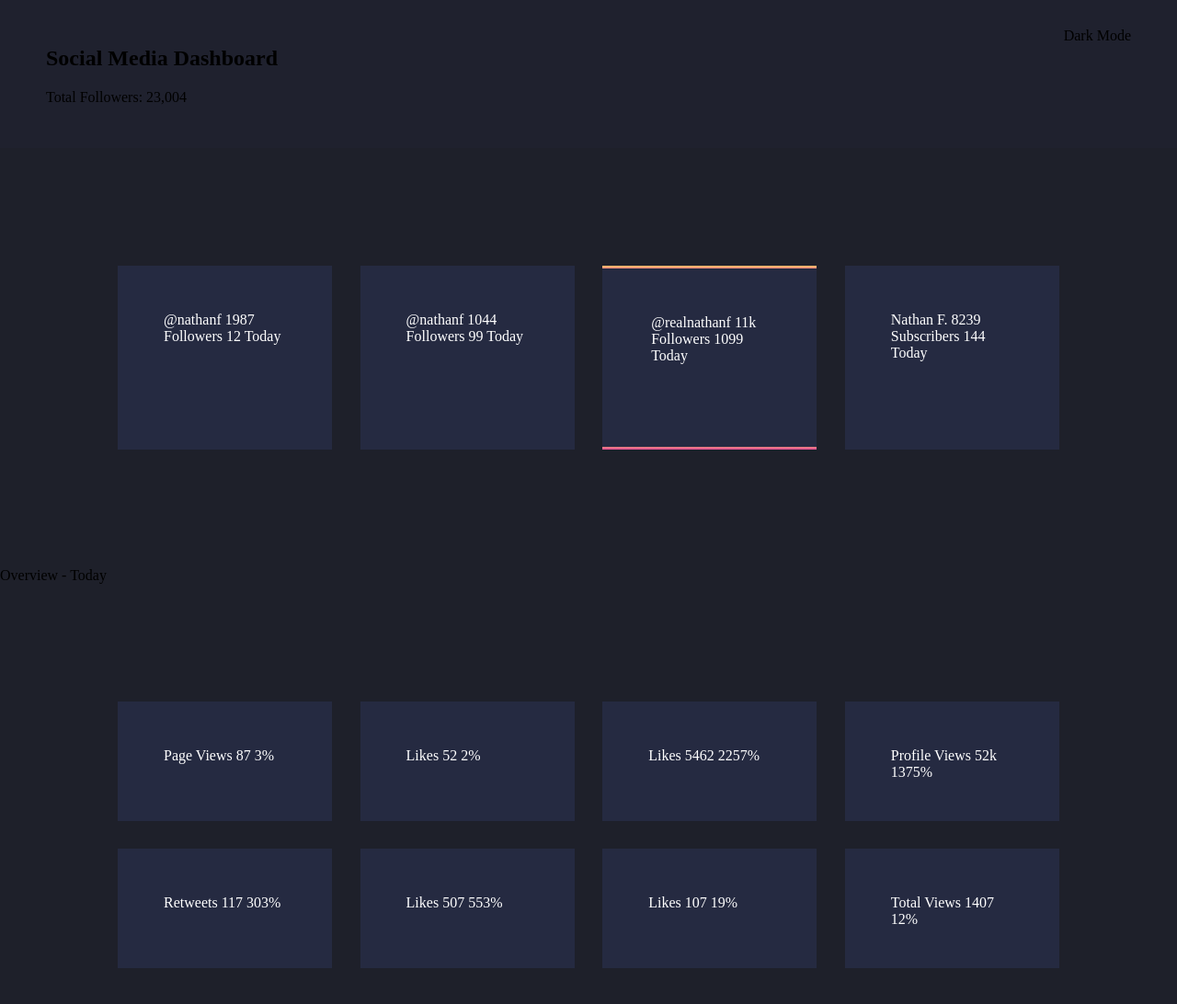
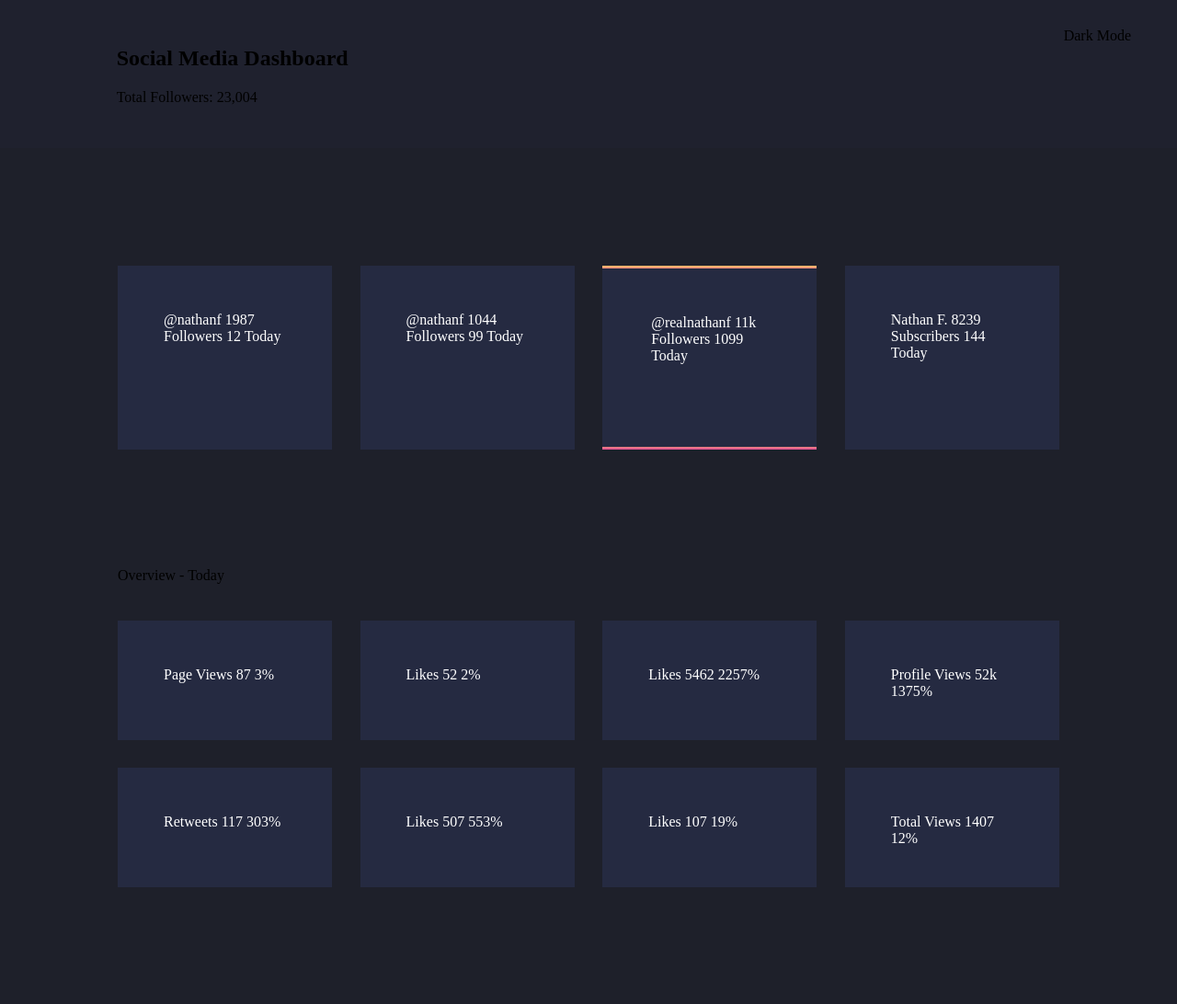
Before and after one commit to thisisobate/social-media-dashboard-with-switcher, a plain HTML site: page index.html in a window 1280 px wide. Shown: the whole page at 92% size. After the commit the page ends 1005 px from the top, so only its background shows below. Drawn offline with Linux system fonts and the light colour scheme.

Commit message:
added styling

```diff
--- a/css/style.css
+++ b/css/style.css
@@ -16,6 +16,14 @@ body {
   padding: 30px 50px;
   display: flex;
   justify-content: space-between;
+}
+
+.header_txt {
+  margin-left: 6.5%;
+}
+
+.overview {
+  margin-left: 10%;
 }
 
 .box-a {
@@ -56,7 +64,7 @@ body {
   grid-template-columns: repeat(auto-fit, minmax(200px, 1fr));
   grid-template-rows: 130px 130px;
   grid-gap: 1.9rem;
-  margin: 10%;
+  margin: 40px 10%;
   grid-auto-flow: row;
 }
 
```
